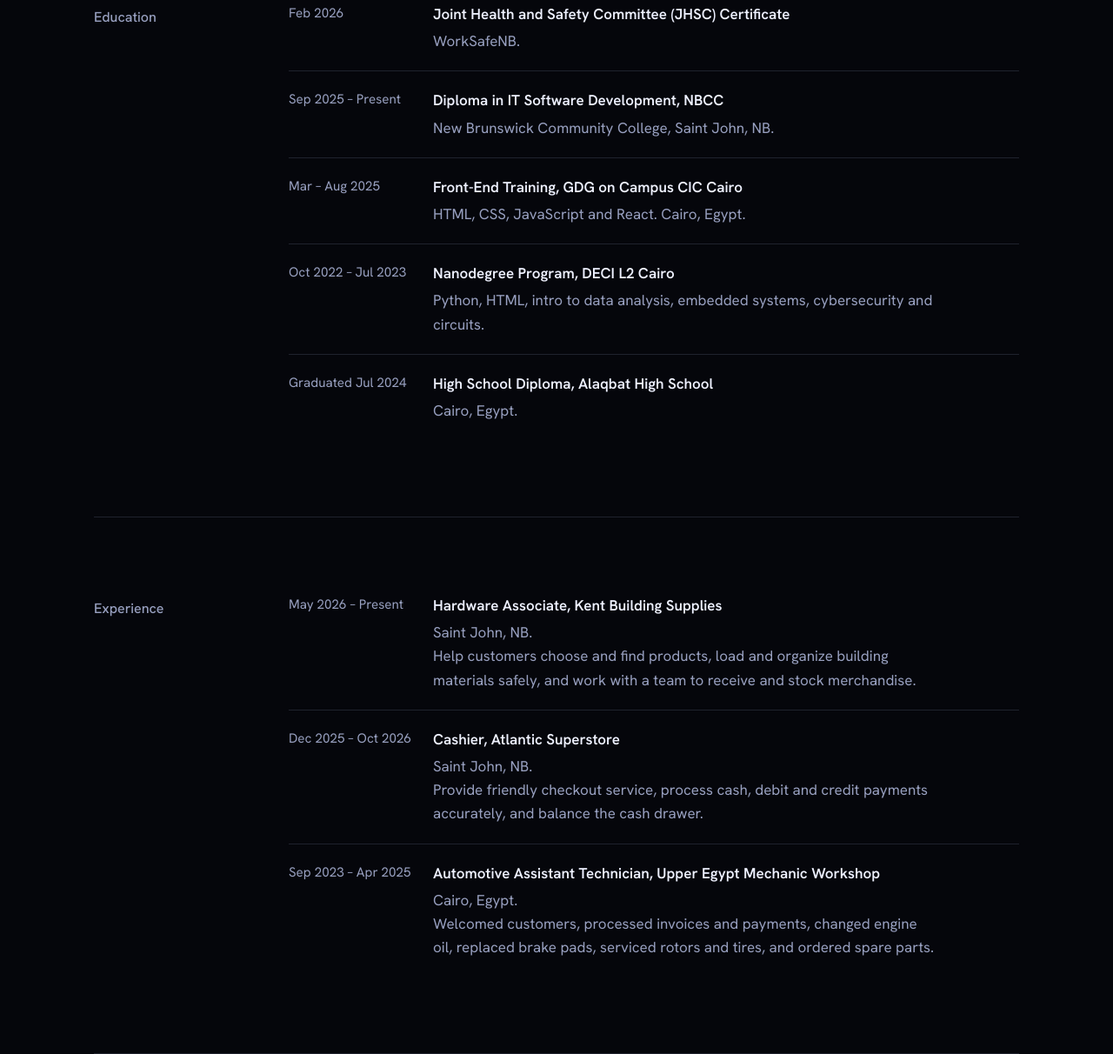
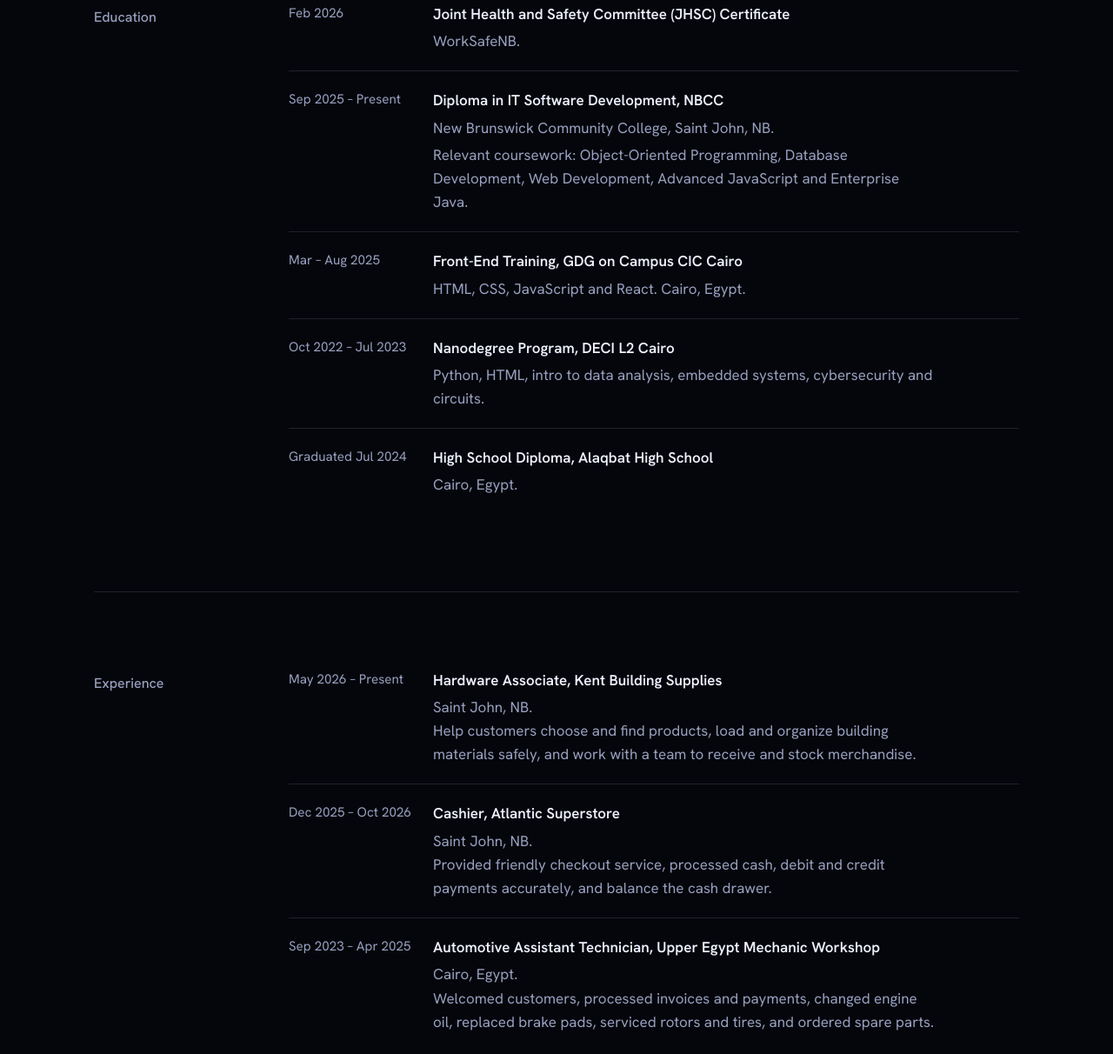
Before and after one commit to Abdin-Ali-NBCC/Abdin-Ali-NBCC.github.io, a plain HTML site: page index.html in a window 1280 px wide. Shown: the part 1862-3074 px from the top of the page at 87% size. Drawn offline with Linux system fonts and the light colour scheme.

Commit message:
Updating the nbcc diploma section

```diff
--- a/index.html
+++ b/index.html
@@ -112,6 +112,11 @@
             <div>
               <b>Diploma in IT Software Development, NBCC</b>
               <p>New Brunswick Community College, Saint John, NB.</p>
+              <p>
+                Relevant coursework: Object-Oriented Programming, Database
+                Development, Web Development, Advanced JavaScript and Enterprise
+                Java.
+              </p>
             </div>
           </li>
           <li>
@@ -162,7 +167,7 @@
               <b>Cashier, Atlantic Superstore</b>
               <p>
                 Saint John, NB.<br />
-                Provide friendly checkout service, process cash, debit and
+                Provided friendly checkout service, processed cash, debit and
                 credit payments accurately, and balance the cash drawer.
               </p>
             </div>
```
